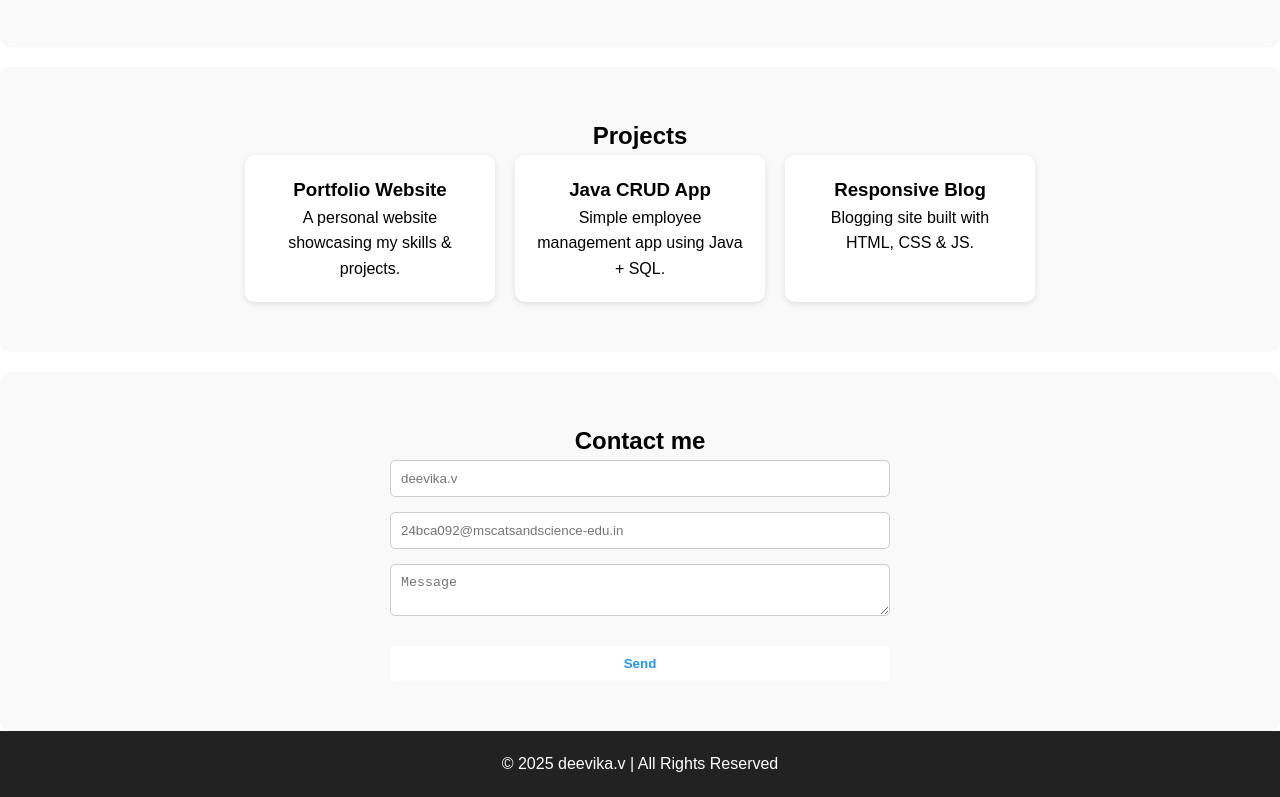
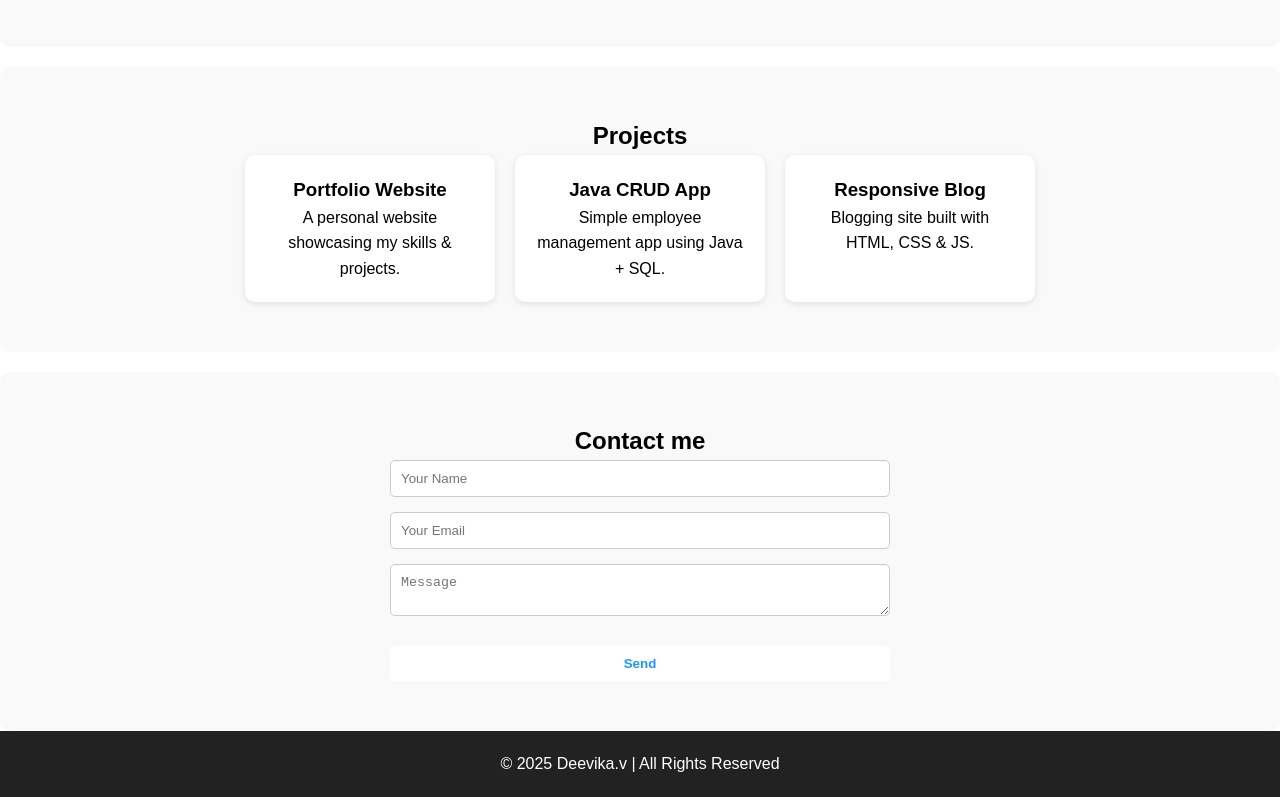
Before and after one commit to 24bca092-dotcom/Deevika, a plain HTML site: page index.html in a window 1280 px wide. Shown: the part 2439-3236 px from the top of the page. Drawn offline with Linux system fonts and the light colour scheme.

Commit message:
Update index.html

```diff
--- a/index.html
+++ b/index.html
@@ -36,7 +36,7 @@
   <!-- Home -->
   <section id="home" class="home">
     <div class="content">
-      <h1>Hello, I'm <span>deevika.v</span></h1>
+      <h1>Hello, I'm <span>Deevika.V</span></h1>
       <p>Aspiring Java Developer | Web Designer</p>
       <a href="#contact" class="btn">Hire Me</a>
     </div>
@@ -86,8 +86,8 @@
   <section id="8925429014" class="contact">
     <h2>Contact me</h2>
     <form id="contactForm">
-      <input type="text" placeholder="deevika.v" required>
-      <input type="email" placeholder="24bca092@mscatsandscience-edu.in" required>
+      <input type="text" placeholder="Your Name" required>
+      <input type="email" placeholder="Your Email" required>
       <textarea placeholder="Message" required></textarea>
       <button type="submit" class="btn">Send</button>
     </form>
@@ -95,7 +95,7 @@
   </section>
 
   <footer>
-    <p>© 2025 deevika.v | All Rights Reserved</p>
+    <p>© 2025 Deevika.v | All Rights Reserved</p>
   </footer>
 
   <script src="script.js"></script>
```
